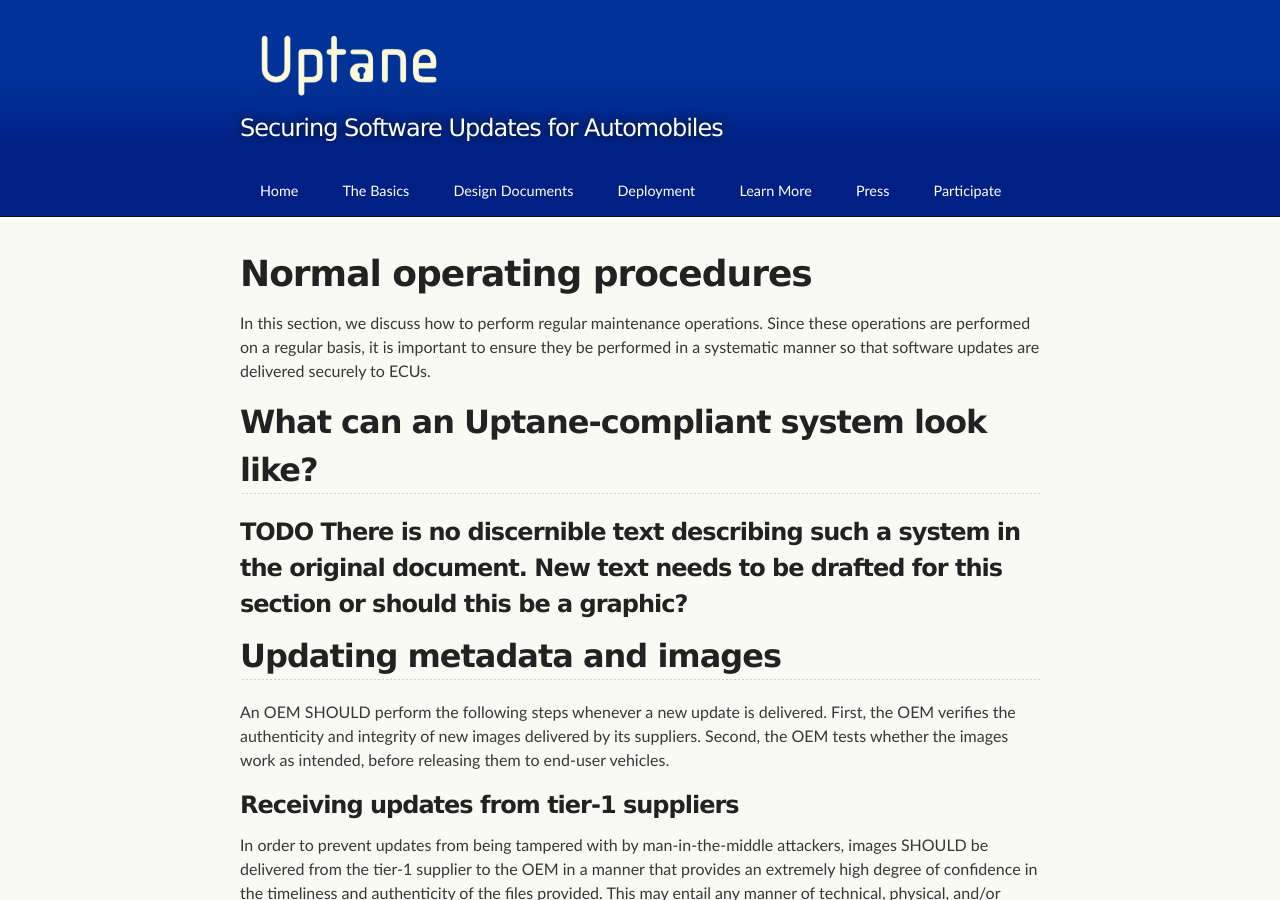
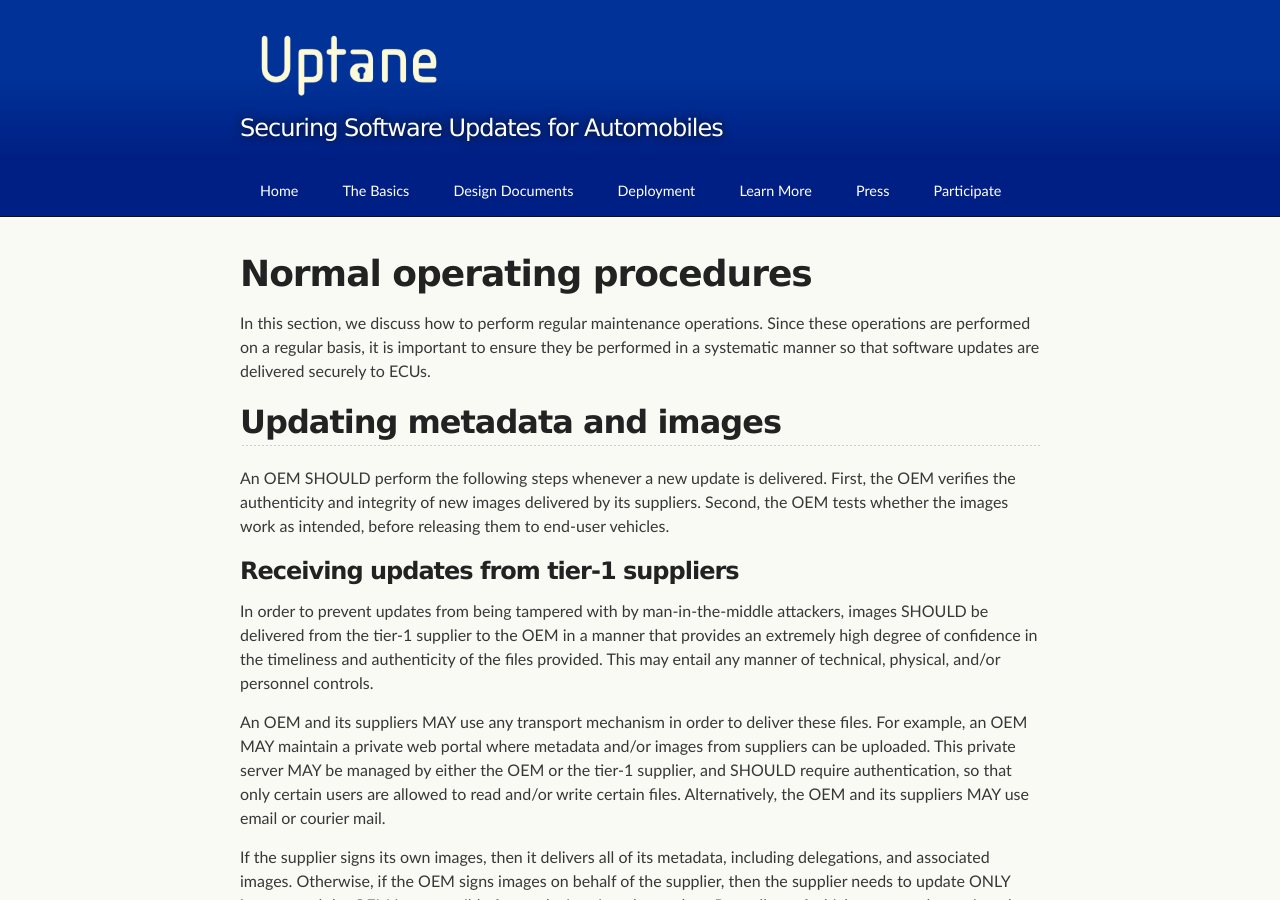
Before and after one commit to uptane/deployment-considerations, a Jekyll site: the page built from normal_operation.md, in a window 1280 px wide and 900 px high. Built offline with Jekyll 4.4.1, drawn with Linux system fonts in a browser that asks for light colours; our own code applies the rules of GitHub Pages for plain Markdown files; some of the changed text lies outside the part shown.

Commit message:
Removed two subheadings on Normal Operations
Per discussion on the 9/17 Standards phone meeting we are removing the subheads " What can an Uptane-compliant system look like?" and "Acceptance Testing," as at this point they don't appear to be needed on this page. This closes Issue #15.

```diff
--- a/normal_operation.md
+++ b/normal_operation.md
@@ -5,10 +5,6 @@ css_id: normal_operation
 
 # Normal operating procedures
 In this section, we discuss how to perform regular maintenance operations. Since these operations are performed on a regular basis, it is important to ensure they be performed in a systematic manner so that software updates are delivered securely to ECUs.
-
-## What can an Uptane-compliant system look like?
-
-### TODO There is no discernible text describing such a system in the original document. New text needs to be drafted for this section or should this be a graphic?
 
 ## Updating metadata and images
 
@@ -42,10 +38,6 @@ Finally, the OEM SHOULD update the inventory database, so that the Director repo
 
 ### TODO Write rationale for the SHOULDs in the section above.
 
-## Acceptance testing
-
-### TODO There is no text describing this testing in the original document. New text needs to be drafted for this section
-
 ## Backup and garbage collection for the Image repository
 
 The OEM SHOULD regularly perform backup and garbage collection of the metadata and images on the Image repository. This is done to ensure the OEM is able to safely recover from a repository compromise, and that the repository continues to have sufficient storage space. To do so, an OEM MAY use either the following steps, or its own corporate backup and garbage collection policy.
```
